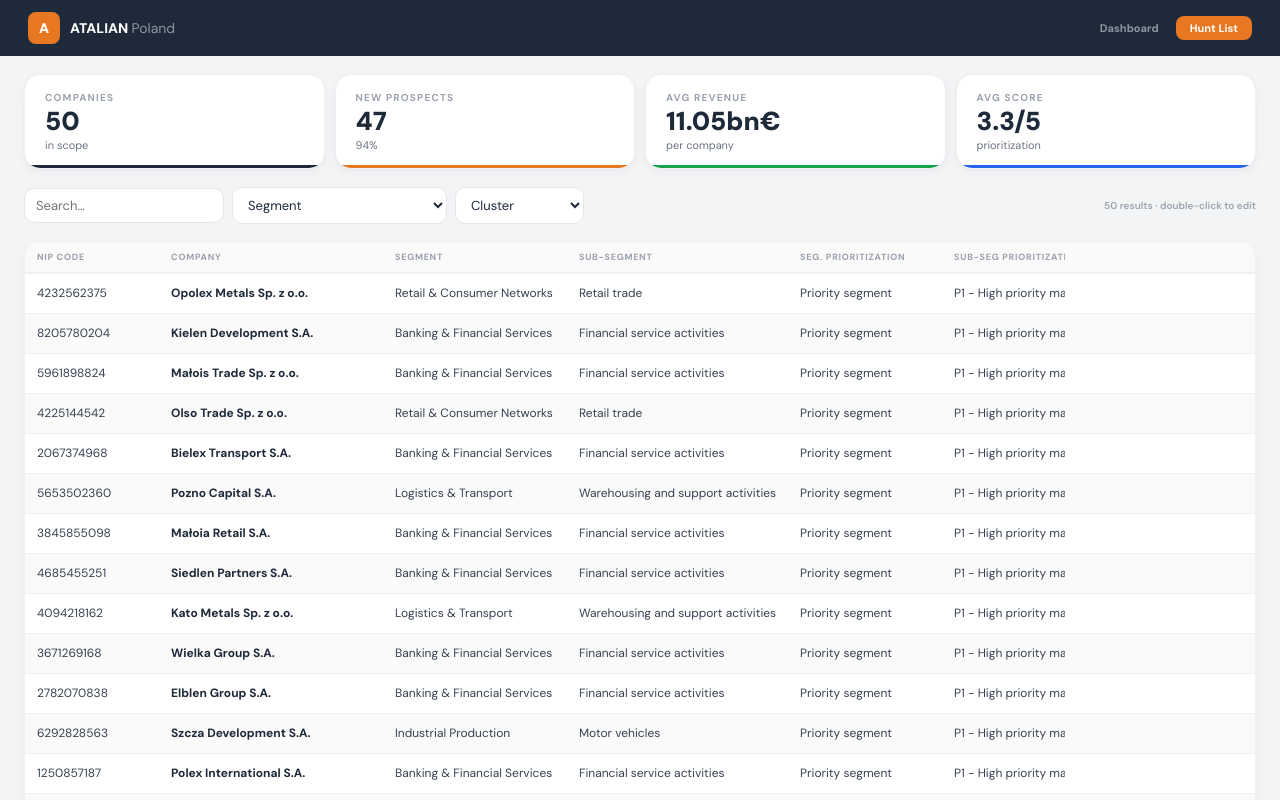
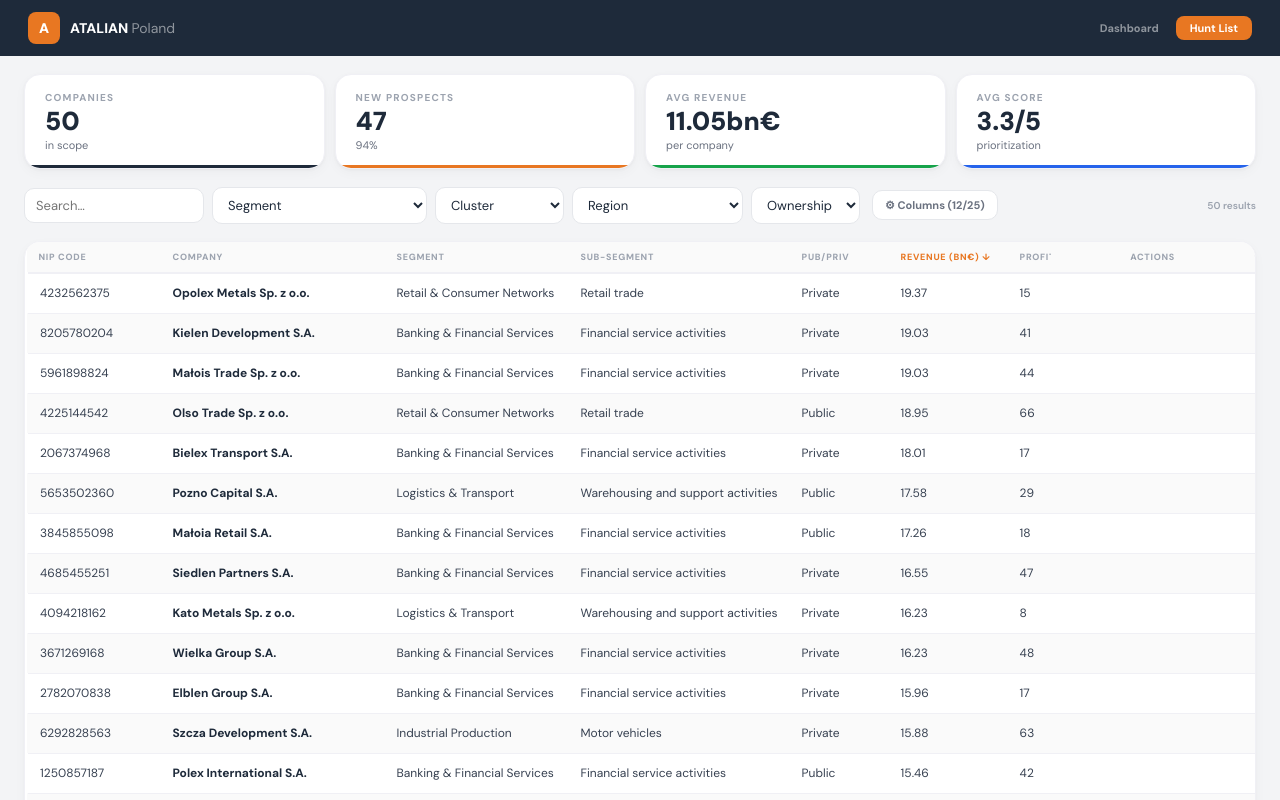
Before and after one commit to Alexis6475/Hunter, a React (Vite) app: page / in a window 1280 px wide. Both pictures are taken after a click on the button "Hunt List". Shown: the top 800 px of the page. Built offline with nearby package versions, Linux system fonts and the light colour scheme.

Commit message:
Update HuntListApp.jsx

```diff
--- a/src/HuntListApp.jsx
+++ b/src/HuntListApp.jsx
@@ -47,20 +47,20 @@ function Waterfall(props){
   useEffect(function(){var ro=new ResizeObserver(function(e){var w=e[0]&&e[0].contentRect.width;if(w>50)setWW(w)});if(cRef.current)ro.observe(cRef.current);return function(){ro.disconnect()}},[]);
   useEffect(function(){
     if(!ref.current||!props.total)return;var svg=d3.select(ref.current);svg.selectAll("*").remove();
-    var steps=[{l:"Total",v:props.total,t:"total"},{l:"Public",v:-props.pub,t:"dec"},{l:"Private",v:props.priv,t:"acc"},{l:"Current",v:-props.cc,t:"dec"},{l:"New\nProspects",v:props.np,t:"fin"}];
+    var steps=[{l:"Active NIP\ncodes",v:4344,t:"total"},{l:"Non-priority\nsegments",v:-894,t:"dec"},{l:"Priority\nsegments",v:3450,t:"sub"},{l:"Not\nmapped",v:-261,t:"dec"},{l:"P2 Opp.",v:-1613,t:"dec"},{l:"P1 High\npriority",v:1576,t:"sub"},{l:"Public",v:-186,t:"dec"},{l:"Private\n(scope)",v:props.priv||1390,t:"fin"}];
     var h=250,m={top:25,right:10,bottom:50,left:45},iw=ww-m.left-m.right,ih=h-m.top-m.bottom;
     var g=svg.attr("viewBox","0 0 "+ww+" "+h).append("g").attr("transform","translate("+m.left+","+m.top+")");
     var x=d3.scaleBand().domain(steps.map(function(d){return d.l})).range([0,iw]).padding(.18);
-    var mx=props.total*1.15;
+    var mx=5000;
     var y=d3.scaleLinear().domain([0,mx]).range([ih,0]);
     var run=0;var bars=steps.map(function(s){var y0,y1;if(s.t==="total"||s.t==="acc"||s.t==="fin"){y0=0;y1=Math.abs(s.v);run=Math.abs(s.v)}else{y0=run+s.v;y1=run;run=y0}return{l:s.l,v:s.v,t:s.t,y0:y0,y1:y1}});
     for(var i=0;i<bars.length-1;i++){var c=bars[i],n=bars[i+1],fy=(c.t==="dec")?y(c.y0):y(c.y1);g.append("line").attr("x1",x(c.l)+x.bandwidth()).attr("x2",x(n.l)).attr("y1",fy).attr("y2",fy).attr("stroke","#d1d5db").attr("stroke-dasharray","3,3")}
     var bg=g.selectAll(".b").data(bars).join("g");
-    bg.append("rect").attr("x",function(d){return x(d.l)}).attr("width",x.bandwidth()).attr("y",function(d){return y(Math.max(d.y0,d.y1))}).attr("height",0).attr("rx",5).attr("fill",function(d){return d.t==="total"?Dk:d.t==="acc"?P:d.t==="fin"?"#16a34a":"#e5e7eb"}).transition().duration(500).delay(function(_,i){return i*80}).attr("height",function(d){return Math.abs(y(d.y0)-y(d.y1))});
+    bg.append("rect").attr("x",function(d){return x(d.l)}).attr("width",x.bandwidth()).attr("y",function(d){return y(Math.max(d.y0,d.y1))}).attr("height",0).attr("rx",5).attr("fill",function(d){return d.t==="total"?Dk:d.t==="sub"?"#475569":d.t==="fin"?"#be123c":"#fda4af"}).transition().duration(500).delay(function(_,i){return i*80}).attr("height",function(d){return Math.abs(y(d.y0)-y(d.y1))});
     bg.append("text").attr("x",function(d){return x(d.l)+x.bandwidth()/2}).attr("y",function(d){return y(Math.max(d.y0,d.y1))-5}).attr("text-anchor","middle").attr("font-size",11).attr("font-weight",800).attr("fill",Dk).attr("opacity",0).text(function(d){return Math.abs(d.v).toLocaleString()}).transition().duration(300).delay(function(_,i){return i*80+400}).attr("opacity",1);
     g.append("g").attr("transform","translate(0,"+ih+")").call(d3.axisBottom(x).tickSize(0)).selectAll("text").attr("font-size",9).attr("fill","#9ca3af");g.selectAll(".domain").remove();
     g.append("g").call(d3.axisLeft(y).ticks(4).tickFormat(d3.format(","))).selectAll("text").attr("font-size",9).attr("fill","#9ca3af");g.selectAll(".tick line").attr("stroke","#f3f4f6");g.selectAll(".domain").remove();
-  },[props.total,props.pub,props.priv,props.cc,props.np,ww]);
+  },[props.priv,ww]);
   return<div ref={cRef} style={{width:"100%"}}><svg ref={ref} style={{width:"100%",height:"auto"}}/></div>;
 }
 
@@ -142,14 +142,16 @@ var COLS=[
 export default function App(){
   var[companies,setCo]=useState(function(){return genCo(50)});
   var[view,setView]=useState("dashboard");var[search,setSearch]=useState("");
-  var[segF,setSegF]=useState("All");var[cluF,setCluF]=useState("All");
+  var[segF,setSegF]=useState("All");var[cluF,setCluF]=useState("All");var[regF,setRegF]=useState("All");var[ownF,setOwnF]=useState("All");
   var[sortK,setSortK]=useState("revenueBnEur");var[sortD,setSortD]=useState("desc");
   var[page,setPage]=useState(0);var[panel,setPanel]=useState(null);var[hovRow,setHovRow]=useState(null);
+  var[showColPicker,setShowColPicker]=useState(false);
+  var[visibleCols,setVisibleCols]=useState(function(){return["nip","name","segment","subSegment","ownership","revenueBnEur","profitPct","outsourcingPropensity","potentialSpendMEur","cluster","score","contactName"]});
   var store=useStore();var PS=30;
 
   var updateCo=useCallback(function(id,key,val){setCo(function(prev){return prev.map(function(c){if(c.id===id){var n=Object.assign({},c);n[key]=val;return n}return c})})},[]);
 
-  var filtered=useMemo(function(){var d=companies.slice();if(search){var q=search.toLowerCase();d=d.filter(function(c){return c.name.toLowerCase().includes(q)||c.nip.includes(q)})}if(segF!=="All")d=d.filter(function(c){return c.segment===segF});if(cluF!=="All")d=d.filter(function(c){return c.cluster===cluF});d.sort(function(a,b){var av=a[sortK],bv=b[sortK];if(typeof av==="string"){av=av.toLowerCase();bv=bv.toLowerCase()}return sortD==="asc"?(av<bv?-1:av>bv?1:0):(av>bv?-1:av<bv?1:0)});return d},[companies,search,segF,cluF,sortK,sortD]);
+  var filtered=useMemo(function(){var d=companies.slice();if(search){var q=search.toLowerCase();d=d.filter(function(c){return c.name.toLowerCase().includes(q)||c.nip.includes(q)})}if(segF!=="All")d=d.filter(function(c){return c.segment===segF});if(cluF!=="All")d=d.filter(function(c){return c.cluster===cluF});if(regF!=="All")d=d.filter(function(c){return c.region===regF});if(ownF!=="All")d=d.filter(function(c){return c.ownership===ownF});d.sort(function(a,b){var av=a[sortK],bv=b[sortK];if(typeof av==="string"){av=av.toLowerCase();bv=bv.toLowerCase()}return sortD==="asc"?(av<bv?-1:av>bv?1:0):(av>bv?-1:av<bv?1:0)});return d},[companies,search,segF,cluF,regF,ownF,sortK,sortD]);
 
   var pg=filtered.slice(page*PS,(page+1)*PS),tp=Math.ceil(filtered.length/PS)||1;
   var hs=function(k){if(sortK===k)setSortD(sortD==="asc"?"desc":"asc");else{setSortK(k);setSortD("desc")}setPage(0)};
@@ -199,10 +201,19 @@ export default function App(){
 
       <div>
         <div style={{display:"flex",flexWrap:"wrap",gap:8,marginBottom:12,alignItems:"center"}}>
-          <input placeholder="Search…" value={search} onChange={function(e){setSearch(e.target.value);setPage(0)}} style={Object.assign({},inp,{width:200,background:"#fff"})}/>
+          <input placeholder="Search…" value={search} onChange={function(e){setSearch(e.target.value);setPage(0)}} style={Object.assign({},inp,{width:180,background:"#fff"})}/>
           <select value={segF} onChange={function(e){setSegF(e.target.value);setPage(0)}} style={Object.assign({},inp,{width:"auto",background:"#fff",cursor:"pointer"})}><option value="All">Segment</option>{SEGMENTS.map(function(o){return<option key={o} value={o}>{o}</option>})}</select>
           <select value={cluF} onChange={function(e){setCluF(e.target.value);setPage(0)}} style={Object.assign({},inp,{width:"auto",background:"#fff",cursor:"pointer"})}><option value="All">Cluster</option>{CLUSTERS.map(function(o){return<option key={o} value={o}>{o}</option>})}</select>
-          <span style={{fontSize:10,color:"#9ca3af",marginLeft:"auto",fontWeight:600}}>{filtered.length} results · double-click to edit</span>
+          <select value={regF} onChange={function(e){setRegF(e.target.value);setPage(0)}} style={Object.assign({},inp,{width:"auto",background:"#fff",cursor:"pointer"})}><option value="All">Region</option>{REGIONS.map(function(o){return<option key={o} value={o}>{o}</option>})}</select>
+          <select value={ownF} onChange={function(e){setOwnF(e.target.value);setPage(0)}} style={Object.assign({},inp,{width:"auto",background:"#fff",cursor:"pointer"})}><option value="All">Ownership</option><option value="Public">Public</option><option value="Private">Private</option></select>
+          <div style={{position:"relative",marginLeft:4}}>
+            <button onClick={function(){setShowColPicker(!showColPicker)}} style={{padding:"7px 12px",borderRadius:10,border:"1px solid #e5e7eb",background:showColPicker?"#1e2a3a":"#fff",color:showColPicker?"#fff":"#6b7280",fontSize:11,fontWeight:700,cursor:"pointer",fontFamily:F,display:"flex",alignItems:"center",gap:4}}>⚙ Columns ({visibleCols.length}/{COLS.length})</button>
+            {showColPicker&&<div style={{position:"absolute",top:"100%",left:0,marginTop:4,background:"#fff",borderRadius:12,boxShadow:"0 8px 30px rgba(0,0,0,.15)",border:"1px solid #e5e7eb",padding:"10px 12px",zIndex:20,width:240,maxHeight:350,overflowY:"auto"}}>
+              <div style={{display:"flex",justifyContent:"space-between",marginBottom:8}}><span style={{fontSize:11,fontWeight:800,color:Dk}}>Show/Hide Columns</span><div style={{display:"flex",gap:4}}><button onClick={function(){setVisibleCols(COLS.map(function(c){return c.k}))}} style={{fontSize:9,color:P,background:"none",border:"none",cursor:"pointer",fontWeight:700,fontFamily:F}}>All</button><button onClick={function(){setVisibleCols(["name","segment","cluster","score"])}} style={{fontSize:9,color:"#6b7280",background:"none",border:"none",cursor:"pointer",fontWeight:700,fontFamily:F}}>Min</button></div></div>
+              {COLS.map(function(col){var checked=visibleCols.includes(col.k);return<label key={col.k} style={{display:"flex",alignItems:"center",gap:8,padding:"4px 0",cursor:"pointer",fontSize:11,color:checked?Dk:"#9ca3af"}}><input type="checkbox" checked={checked} onChange={function(){setVisibleCols(function(prev){return checked?prev.filter(function(k){return k!==col.k}):prev.concat([col.k])})}} style={{accentColor:P}}/>{col.l}</label>})}
+            </div>}
+          </div>
+          <span style={{fontSize:10,color:"#9ca3af",marginLeft:"auto",fontWeight:600}}>{filtered.length} results</span>
         </div>
         <div style={{position:"relative"}}>
           <style>{`
@@ -222,8 +233,12 @@ export default function App(){
           <div style={Object.assign({},cd,{overflow:"hidden"})}>
             <div className="hunt-scroll" onScroll={function(e){var top=e.target.parentElement.parentElement.querySelector('.hunt-top-scroll');if(top&&!e.target._lock){top._lock=true;top.scrollLeft=e.target.scrollLeft;setTimeout(function(){top._lock=false},20)}}} style={{overflowX:"scroll",overflowY:"visible",paddingBottom:2}}>
               <table style={{width:"max-content",minWidth:"100%",borderCollapse:"collapse",fontSize:12}}>
-                <thead><tr>{COLS.map(function(c){return<th key={c.k} onClick={function(){hs(c.k)}} style={{padding:"9px 12px",textAlign:"left",fontSize:9,fontWeight:800,textTransform:"uppercase",letterSpacing:".08em",color:sortK===c.k?P:"#9ca3af",borderBottom:"2px solid #f0f0f5",cursor:"pointer",userSelect:"none",whiteSpace:"nowrap",minWidth:c.w,background:"#fafafa",position:"sticky",top:0,zIndex:2}}>{c.l}{sortK===c.k?(sortD==="asc"?" ↑":" ↓"):""}</th>})}<th style={{position:"sticky",right:0,background:"#fafafa",borderBottom:"2px solid #f0f0f5",minWidth:180,zIndex:3}}></th></tr></thead>
-                <tbody>{pg.map(function(c,i){var q=store.qual(c.id);var hf=store.hasFile(c.id);var isH=hovRow===c.id;var bg=isH?"#eef2ff":i%2===0?"#fff":"#fafafa";
+                <thead><tr>{COLS.filter(function(c){return visibleCols.includes(c.k)}).map(function(c){return<th key={c.k} onClick={function(){hs(c.k)}} style={{padding:"9px 12px",textAlign:"left",fontSize:9,fontWeight:800,textTransform:"uppercase",letterSpacing:".08em",color:sortK===c.k?P:"#9ca3af",borderBottom:"2px solid #f0f0f5",cursor:"pointer",userSelect:"none",whiteSpace:"nowrap",minWidth:c.w,background:"#fafafa",position:"sticky",top:0,zIndex:2}}>{c.l}{sortK===c.k?(sortD==="asc"?" ↑":" ↓"):""}</th>})}<th style={{position:"sticky",right:0,background:"#fafafa",borderBottom:"2px solid #f0f0f5",minWidth:180,zIndex:3,padding:"9px 12px",fontSize:9,fontWeight:800,color:"#9ca3af",textTransform:"uppercase",letterSpacing:".08em"}}>Actions</th></tr></thead>
+                <tbody>{pg.map(function(c,i){var q=store.qual(c.id);var hf=store.hasFile(c.id);var isH=hovRow===c.id;
+                  var qualBg=q?(q.label==="SQL"?"#f0fdf4":q.label==="MQL"?"#fffbeb":"#fef2f2"):"transparent";
+                  var baseBg=i%2===0?"#fff":"#fafafa";
+                  var bg=isH?"#eef2ff":q?qualBg:baseBg;
+                  var leftBorder=q?(q.label==="SQL"?"3px solid #16a34a":q.label==="MQL"?"3px solid #f59e0b":"3px solid #ef4444"):"3px solid transparent";
                   function renderCell(col){
                     var v=c[col.k];
                     if(col.k==="name")return<div style={{display:"flex",alignItems:"center"}}><EditCell value={v} onSave={function(x){updateCo(c.id,col.k,x)}} render={function(x){return<span style={{fontWeight:700,color:Dk}}>{x}</span>}}/>{q&&<QBadge q={q}/>}{hf&&<span style={{marginLeft:3,fontSize:9,color:P}}>📋</span>}</div>;
@@ -236,8 +251,8 @@ export default function App(){
                     if(typeof v==="number")return<EditCell value={v} onSave={function(x){updateCo(c.id,col.k,x)}} type="number" render={function(x){return<span style={{fontVariantNumeric:"tabular-nums"}}>{typeof x==="number"&&x>1000000?Number(x).toExponential(2):Number(x).toLocaleString(undefined,{maximumFractionDigits:2})}</span>}}/>;
                     return<EditCell value={v||""} onSave={function(x){updateCo(c.id,col.k,x)}}/>;
                   }
-                  return<tr key={c.id} style={{background:bg,transition:"background .1s"}} onMouseEnter={function(){setHovRow(c.id)}} onMouseLeave={function(){setHovRow(null)}}>
-                    {COLS.map(function(col){return<td key={col.k} style={{padding:"8px 12px",borderBottom:"1px solid #f0f0f5",whiteSpace:"nowrap",color:"#374151"}}>{renderCell(col)}</td>})}
+                  return<tr key={c.id} style={{background:bg,transition:"background .1s",borderLeft:leftBorder}} onMouseEnter={function(){setHovRow(c.id)}} onMouseLeave={function(){setHovRow(null)}}>
+                    {COLS.filter(function(col){return visibleCols.includes(col.k)}).map(function(col){return<td key={col.k} style={{padding:"8px 12px",borderBottom:"1px solid #f0f0f5",whiteSpace:"nowrap",color:"#374151"}}>{renderCell(col)}</td>})}
                     <td style={{position:"sticky",right:0,background:bg,borderBottom:"1px solid #f0f0f5",padding:"8px 10px",zIndex:3,boxShadow:"-4px 0 8px rgba(0,0,0,.04)"}}>
                       <div style={{display:"flex",gap:4,opacity:isH?1:0,transition:"opacity .15s"}}>
                         <button onClick={function(){setPanel({type:"prequal",co:c})}} style={{padding:"5px 12px",borderRadius:8,border:"none",background:P,color:"#fff",fontSize:10,fontWeight:800,cursor:"pointer",fontFamily:F}}>🎯 Pre-qual</button>
```
